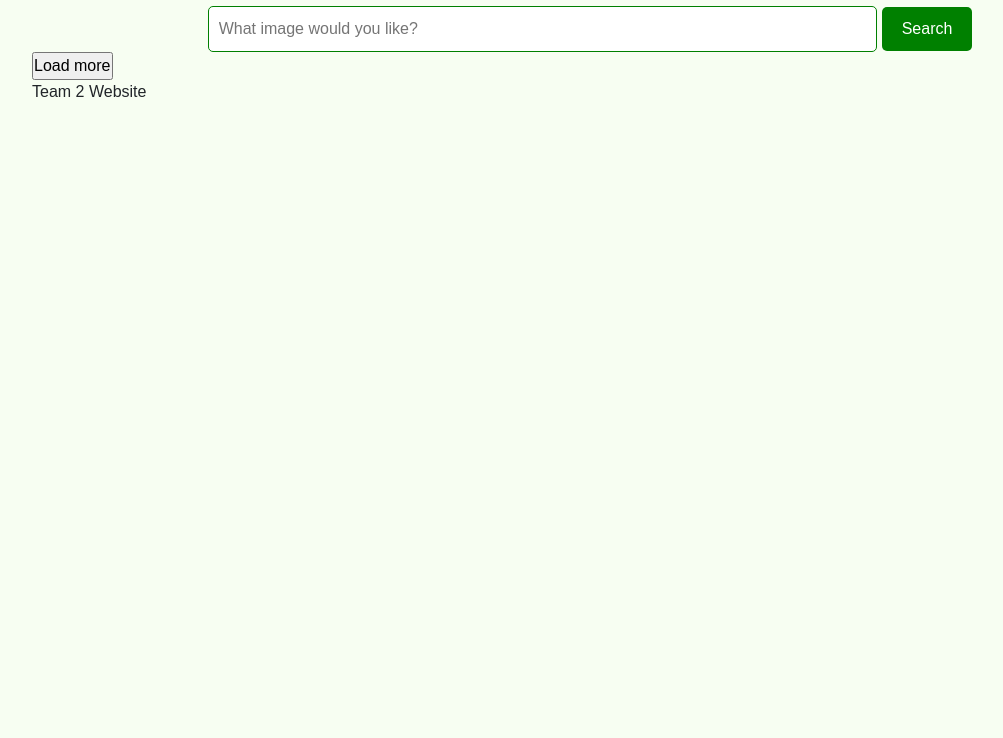
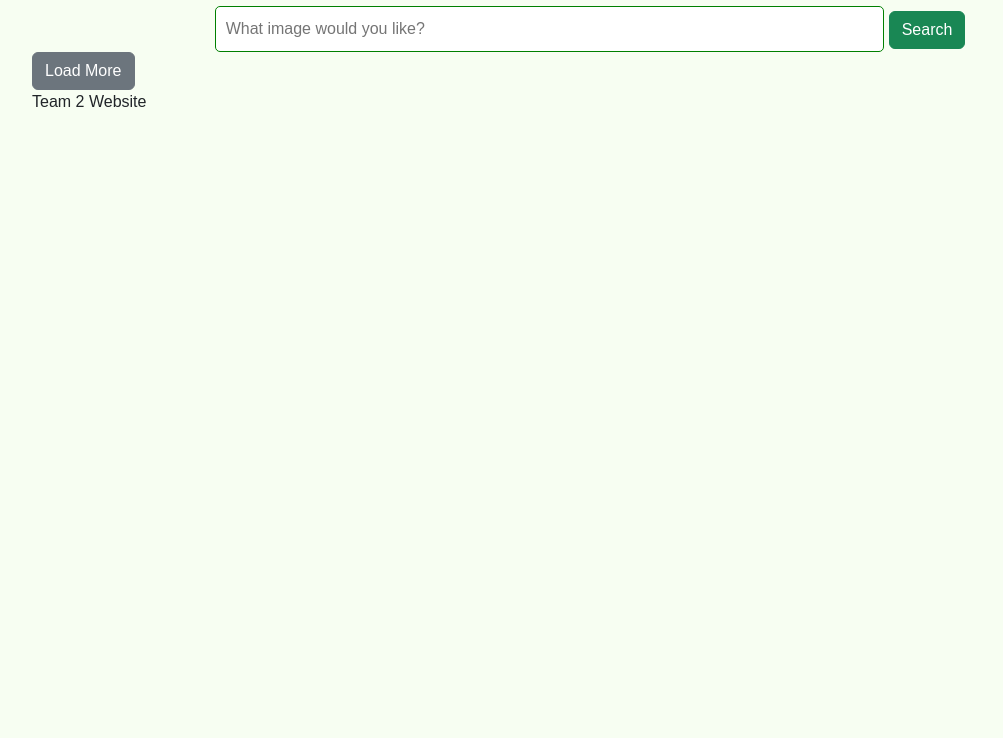
Before and after one commit to tlg-24-05-visa-sde-2/24-05-Javascript-project-Team--2, a plain HTML site: page index.html in a window 1280 px wide. Shown: the part 62-800 px from the top of the page, without its empty margins (50-1053 px from the left). Drawn offline with nearby package versions, Linux system fonts and the light colour scheme.

Commit message:
changed input to button

```diff
--- a/index.html
+++ b/index.html
@@ -27,11 +27,11 @@
         <div class="search-bar">
             <form>
                 <input type="text" id="destination_input" placeholder="What image would you like?" required>
-                <input type="submit" id="image_search_button" value="Search">
+                <button type="button" class="btn btn-success">Search</button>
             </form>
         </div>
 
-    <input id="Image_search" type="submit" value="Load more" />
+        <button type="button" class="btn btn-secondary">Load More</button>
   </body>
   <footer><a>Team 2 Website</a></footer>
 </html>
```
